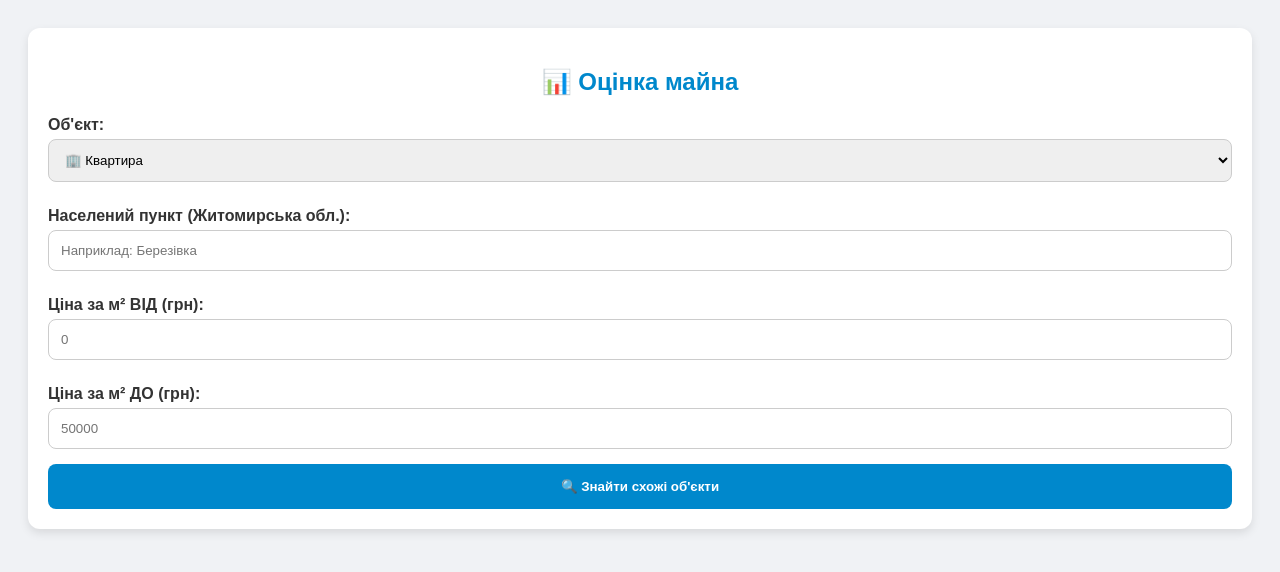
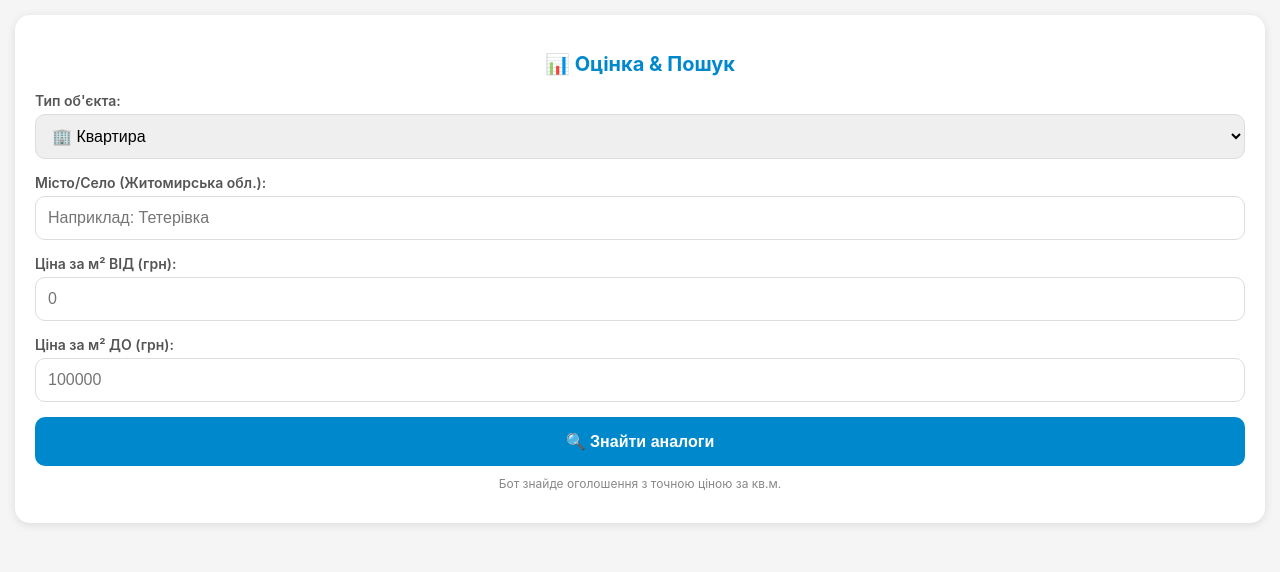
Before and after one commit to zetBUT/zetBUT-realty-bot-app, a plain HTML site: page index.html in a window 1280 px wide. Drawn offline with Linux system fonts and the light colour scheme; a script that the page names is missing.

Commit message:
Refactor index.html for improved UI and functionality
Updated the layout and styling of the property evaluation page. Changed element IDs and improved user interface elements.

```diff
--- a/index.html
+++ b/index.html
@@ -3,58 +3,65 @@
 <head>
     <meta charset="UTF-8">
     <meta name="viewport" content="width=device-width, initial-scale=1.0">
-    <title>Оцінка нерухомості Житомир</title>
+    <title>Оцінка Майна Житомир</title>
     <script src="https://telegram.org/js/telegram-web-app.js"></script>
     <style>
-        body { font-family: sans-serif; background: #f0f2f5; padding: 20px; color: #333; }
-        .container { background: white; padding: 20px; border-radius: 12px; box-shadow: 0 4px 10px rgba(0,0,0,0.1); }
-        h2 { text-align: center; color: #0088cc; }
-        label { display: block; margin: 10px 0 5px; font-weight: bold; }
-        input, select { width: 100%; padding: 12px; margin-bottom: 15px; border: 1px solid #ccc; border-radius: 8px; box-sizing: border-box; }
-        button { width: 100%; padding: 15px; background: #0088cc; color: white; border: none; border-radius: 8px; font-weight: bold; cursor: pointer; }
-        button:hover { background: #0077b5; }
+        body { font-family: -apple-system, BlinkMacSystemFont, "Segoe UI", Roboto, Helvetica, Arial, sans-serif; background-color: #f5f5f5; margin: 0; padding: 15px; }
+        .card { background: white; padding: 20px; border-radius: 15px; box-shadow: 0 2px 10px rgba(0,0,0,0.1); }
+        h2 { text-align: center; color: #0088cc; font-size: 20px; }
+        label { display: block; margin-bottom: 5px; font-weight: 600; font-size: 14px; color: #555; }
+        select, input { width: 100%; padding: 12px; margin-bottom: 15px; border: 1px solid #ddd; border-radius: 10px; font-size: 16px; box-sizing: border-box; }
+        .btn { width: 100%; padding: 15px; background: #0088cc; color: white; border: none; border-radius: 10px; font-size: 16px; font-weight: bold; cursor: pointer; }
+        .btn:active { background: #006699; }
+        .hint { font-size: 12px; color: #888; text-align: center; margin-top: 10px; }
     </style>
 </head>
 <body>
-    <div class="container">
-        <h2>📊 Оцінка майна</h2>
+    <div class="card">
+        <h2>📊 Оцінка & Пошук</h2>
 
-        <label>Об'єкт:</label>
-        <select id="type">
+        <label>Тип об'єкта:</label>
+        <select id="category">
             <option value="prodazha-kvartir">🏢 Квартира</option>
-            <option value="prodazha-domov">🏡 Будинок / Дача</option>
+            <option value="prodazha-domov">🏡 Будинок</option>
+            <option value="prodazha-domov">⛺ Дача (в будинках)</option>
         </select>
 
-        <label>Населений пункт (Житомирська обл.):</label>
-        <input type="text" id="town" placeholder="Наприклад: Березівка" required>
+        <label>Місто/Село (Житомирська обл.):</label>
+        <input type="text" id="town" placeholder="Наприклад: Тетерівка" required>
 
         <label>Ціна за м² ВІД (грн):</label>
-        <input type="number" id="min_p" placeholder="0">
+        <input type="number" id="price_from" placeholder="0">
 
         <label>Ціна за м² ДО (грн):</label>
-        <input type="number" id="max_p" placeholder="50000">
+        <input type="number" id="price_to" placeholder="100000">
 
-        <button onclick="search()">🔍 Знайти схожі об'єкти</button>
+        <button class="btn" onclick="runSearch()">🔍 Знайти аналоги</button>
+        <p class="hint">Бот знайде оголошення з точною ціною за кв.м.</p>
     </div>
 
     <script>
         const tg = window.Telegram.WebApp;
-        tg.expand(); // Розгортає вікно на весь екран
+        tg.expand(); // Розгорнути на весь екран
 
-        function search() {
-            const type = document.getElementById('type').value;
+        function runSearch() {
+            const cat = document.getElementById('category').value;
             const town = document.getElementById('town').value;
-            const min = document.getElementById('min_p').value;
-            const max = document.getElementById('max_p').value;
+            const pFrom = document.getElementById('price_from').value;
+            const pTo = document.getElementById('price_to').value;
 
-            if (!town) { alert("Введіть населений пункт!"); return; }
+            if (!town) {
+                alert("Будь ласка, вкажіть населений пункт");
+                return;
+            }
 
+            // Формуємо пошуковий запит
             const query = encodeURIComponent(`${town} житомирська область`);
 
-            // Формуємо посилання на OLX з жорсткими фільтрами за м2
-            const url = `https://www.olx.ua/uk/nedvizhimost/${type}/zhitomirskaya-oblast/q-${query}/?search%5Bfilter_float_price_per_m2%3Afrom%5D=${min}&search%5Bfilter_float_price_per_m2%3Ato%5D=${max}`;
+            // Пряме посилання на OLX з вбудованими фільтрами ціни за МЕТР КВАДРАТНИЙ
+            const url = `https://www.olx.ua/uk/nedvizhimost/${cat}/zhitomirskaya-oblast/q-${query}/?search%5Bfilter_float_price_per_m2%3Afrom%5D=${pFrom}&search%5Bfilter_float_price_per_m2%3Ato%5D=${pTo}`;
 
-            // Відкриваємо посилання прямо в зовнішньому браузері
+            // Відкриваємо посилання в браузері
             tg.openLink(url);
         }
     </script>
```
